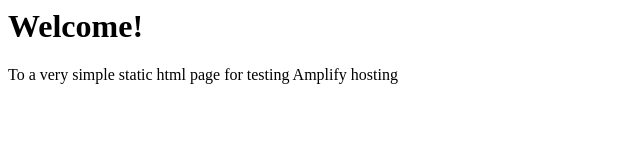
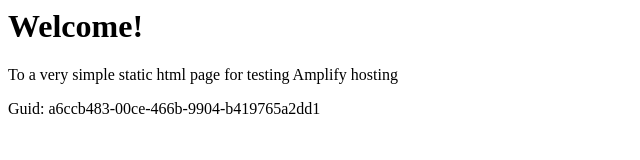
Before and after one commit to aws-aemilia-icn/Github-PR-Commit-Integration-Test-DoNotTouch-GithubWebhookPreviewCanaryTest-v1-prod-ap-northeast-2, a website: page src/index.html in a window 1280 px wide. Shown: the whole page, without its empty margins (0-640 px from the left). Drawn offline with Linux system fonts and the light colour scheme.

Commit message:
commit from integ tests

```diff
--- a/src/index.html
+++ b/src/index.html
@@ -1,3 +1,5 @@
+
+
 <html lang="en">
 
 <head>
@@ -10,6 +12,6 @@
 <body>
     <h1>Welcome!</h1>
     <p>To a very simple static html page for testing Amplify hosting</p>
-</body>
+    <p>Guid: a6ccb483-00ce-466b-9904-b419765a2dd1</p></body>
 
 </html>
```
